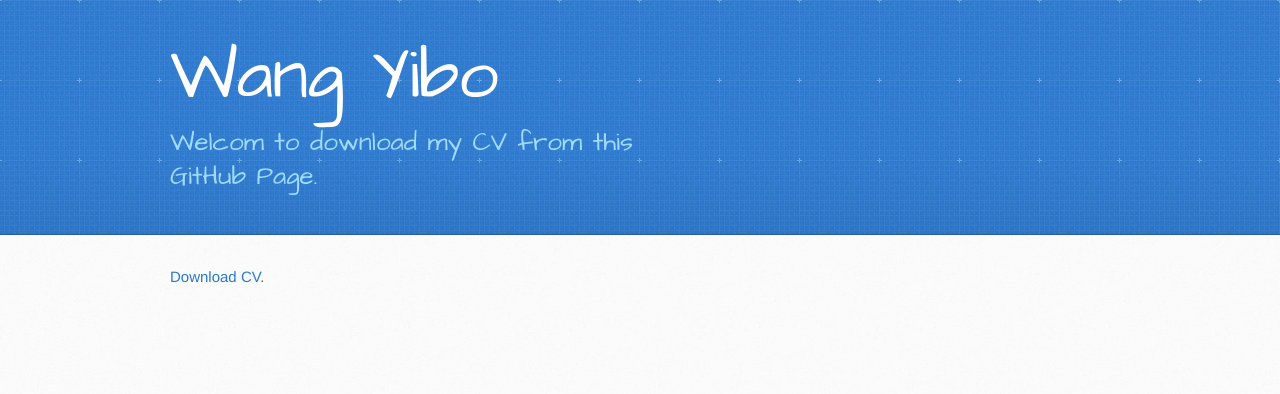
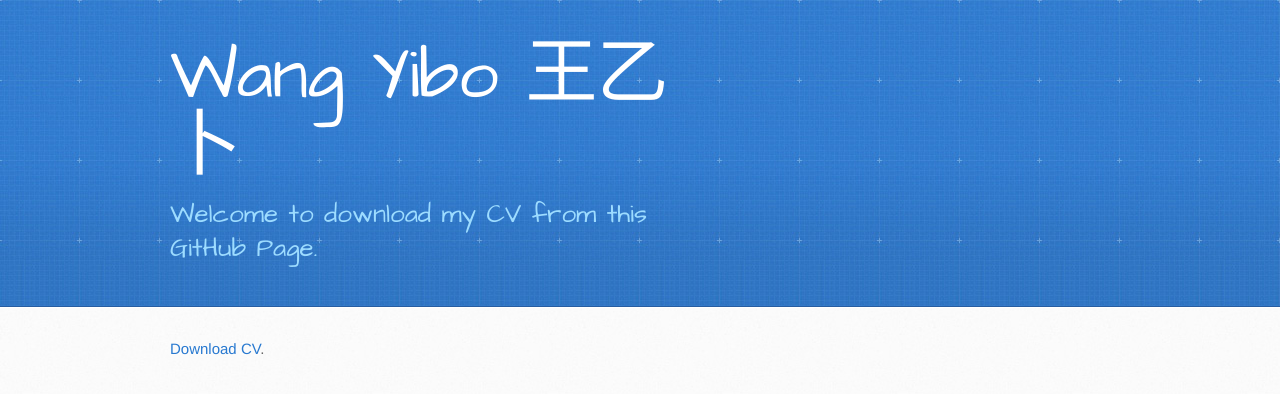
Before and after one commit to yeebowang/CVpage, a Jekyll site: the page built from index.md, in a window 1280 px wide. Shown: the top 394 px of the page. Built offline with Jekyll 4.4.1, drawn with Linux system fonts in a browser that asks for light colours.

Commit message:
Update _config.yml

```diff
--- a/_config.yml
+++ b/_config.yml
@@ -1,8 +1,8 @@
 remote_theme: pages-themes/architect@v0.2.0
 plugins:
 - jekyll-remote-theme # add this line to the plugins list if you already have one
-title: Wang Yibo
-description: Welcom to download my CV from this GitHub Page.
+title: Wang Yibo 王乙卜
+description: Welcome to download my CV from this GitHub Page.
 show_downloads: false
 #google_analytics:
 #theme: jekyll-theme-architect
```
